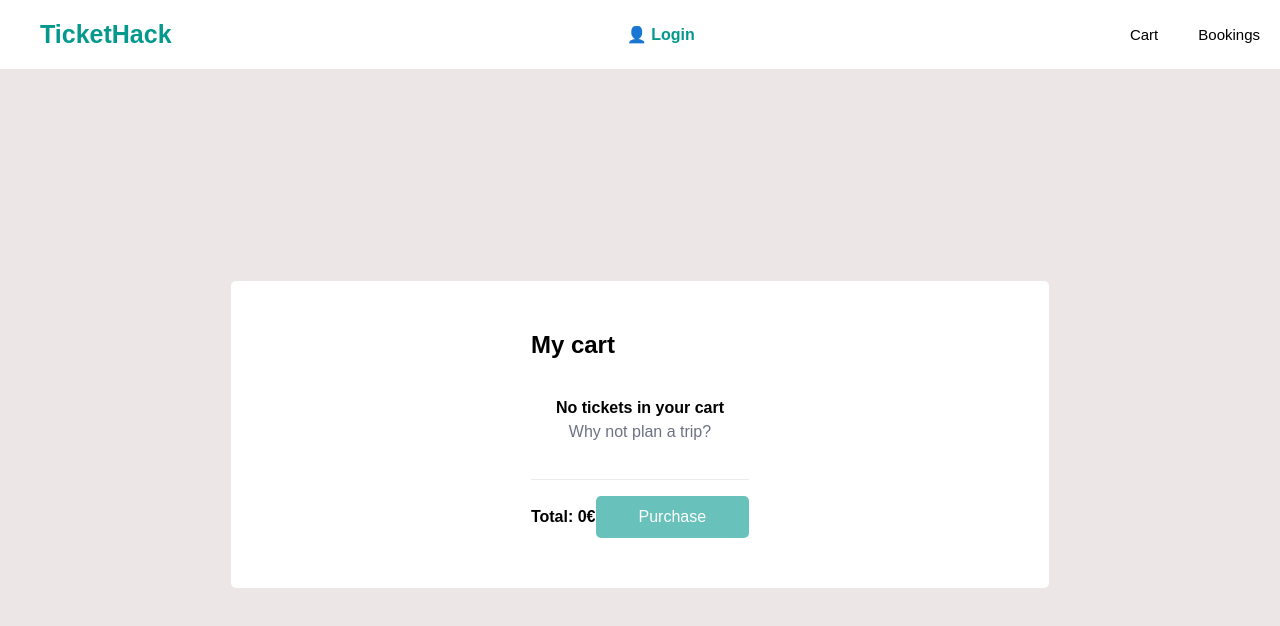
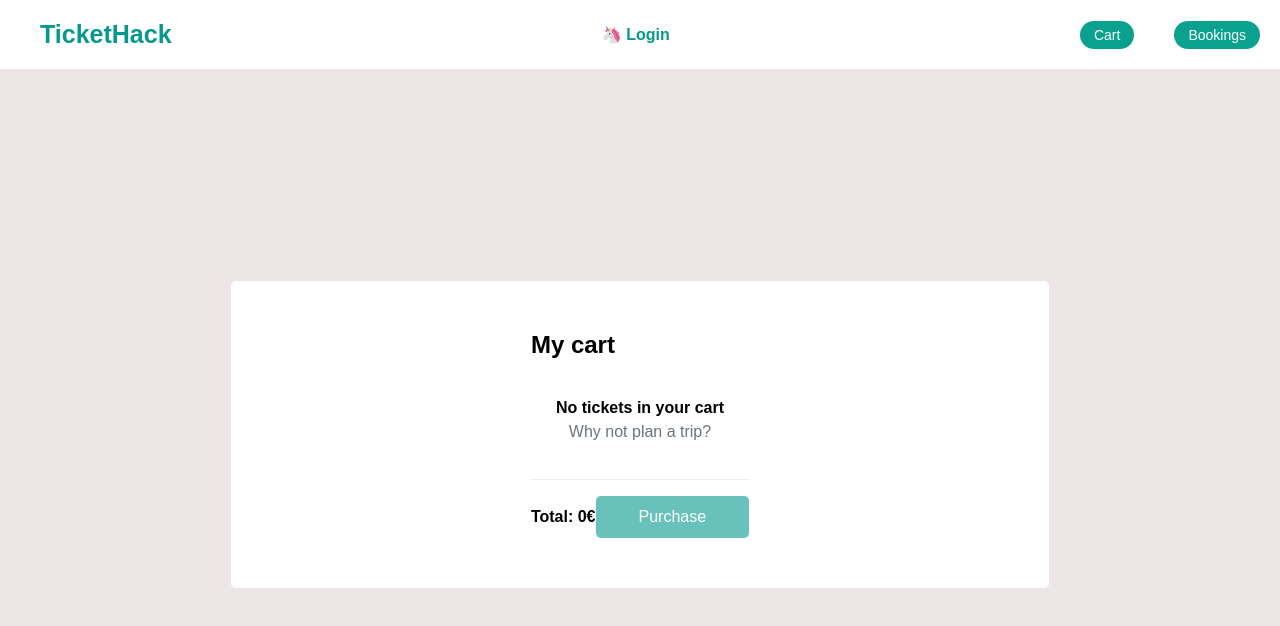
Before and after one commit to Laetitia-Bara/tickethack, a plain HTML site: page frontend/cart.html in a window 1280 px wide. Drawn offline with Linux system fonts and the light colour scheme.

```diff
--- a/frontend/cart.html
+++ b/frontend/cart.html
@@ -17,17 +17,17 @@
 
 <div id="user-area">
   <span id="user-badge" class="badge hidden"></span>
-  <button id="loginBtn" class="user-btn">👤 Login</button>
+  <button id="loginBtn" class="user-btn">🦄 Login</button>
   <button id="logoutBtn" class="user-btn hidden">Logout</button>
 </div>
 
 
       <div id="navigations">
-        <nav>
-          <a id="cart" href="cart.html">Cart</a>
-          <a id="bookings" href="bookings.html">Bookings</a>
-        </nav>
-      </div>
+                <nav class="nav-actions">
+                    <a href="cart.html" class="badge action-btn">Cart</a>
+                    <a href="bookings.html" class="badge action-btn">Bookings</a>
+                </nav>
+            </div>
     </div>
 
     <div id="content">
```
Also changed, not shown: frontend/bookings.html (+6 -6 lines), frontend/index.html (+1 -1 lines), frontend/login.html (+2 -2 lines).
